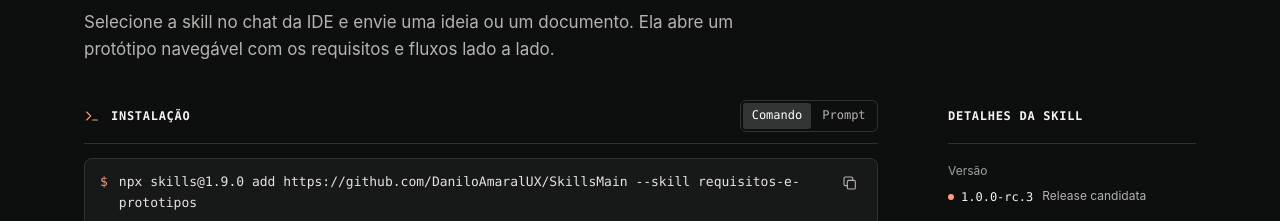
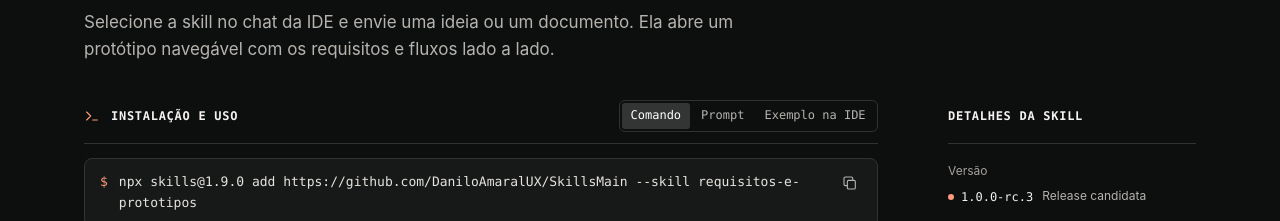
Before and after one commit to DaniloAmaralUX/requisitos-e-prototipos, a plain HTML site: page index.html in a window 1280 px wide. Shown: the part 214-435 px from the top of the page. Drawn offline with Linux system fonts and the light colour scheme.

Commit message:
Oferece um primeiro pedido copiável para a IDE

```diff
--- a/index.html
+++ b/index.html
@@ -51,10 +51,11 @@
       <div class="content">
         <section id="instalacao" aria-labelledby="install-title">
           <div class="section-bar">
-            <h2 id="install-title"><svg class="icon"><use href="#i-terminal"/></svg>Instalação</h2>
-            <div class="switch" role="tablist" aria-label="Como instalar">
+            <h2 id="install-title"><svg class="icon"><use href="#i-terminal"/></svg>Instalação e uso</h2>
+            <div class="switch" role="tablist" aria-label="Instalação e primeiro uso">
               <button id="tab-comando" role="tab" aria-selected="true" aria-controls="install-panel" type="button">Comando</button>
               <button id="tab-prompt" role="tab" aria-selected="false" aria-controls="install-panel" tabindex="-1" type="button">Prompt</button>
+              <button id="tab-exemplo" role="tab" aria-selected="false" aria-controls="install-panel" tabindex="-1" type="button">Exemplo na IDE</button>
             </div>
           </div>
           <div id="install-panel" role="tabpanel" aria-labelledby="tab-comando" tabindex="0">
--- a/pagina.js
+++ b/pagina.js
@@ -14,6 +14,13 @@
       text: "Instale a skill Requisitos e Protótipos neste projeto usando o comando " + command,
       hint: "Envie ao agente no chat da IDE com o projeto aberto.",
       copyLabel: "Copiar prompt de instalação",
+      prefix: "›",
+    },
+    {
+      tab: document.getElementById("tab-exemplo"),
+      text: "Use a skill requisitos-e-prototipos. Quero um protótipo para pedir almoço na empresa e escolher o horário de retirada.",
+      hint: "Depois de instalar, abra uma nova conversa na IDE e cole este pedido.",
+      copyLabel: "Copiar exemplo para a IDE",
       prefix: "›",
     },
   ];
@@ -53,7 +60,12 @@
   options.forEach((option, index) => {
     option.tab.addEventListener("click", () => selectOption(option));
     option.tab.addEventListener("keydown", event => {
-      const keys = { ArrowRight: 1 - index, ArrowLeft: 1 - index, Home: 0, End: 1 };
+      const keys = {
+        ArrowRight: (index + 1) % options.length,
+        ArrowLeft: (index + options.length - 1) % options.length,
+        Home: 0,
+        End: options.length - 1,
+      };
       if (!Object.hasOwn(keys, event.key)) return;
       event.preventDefault();
       const next = options[keys[event.key]];
```
